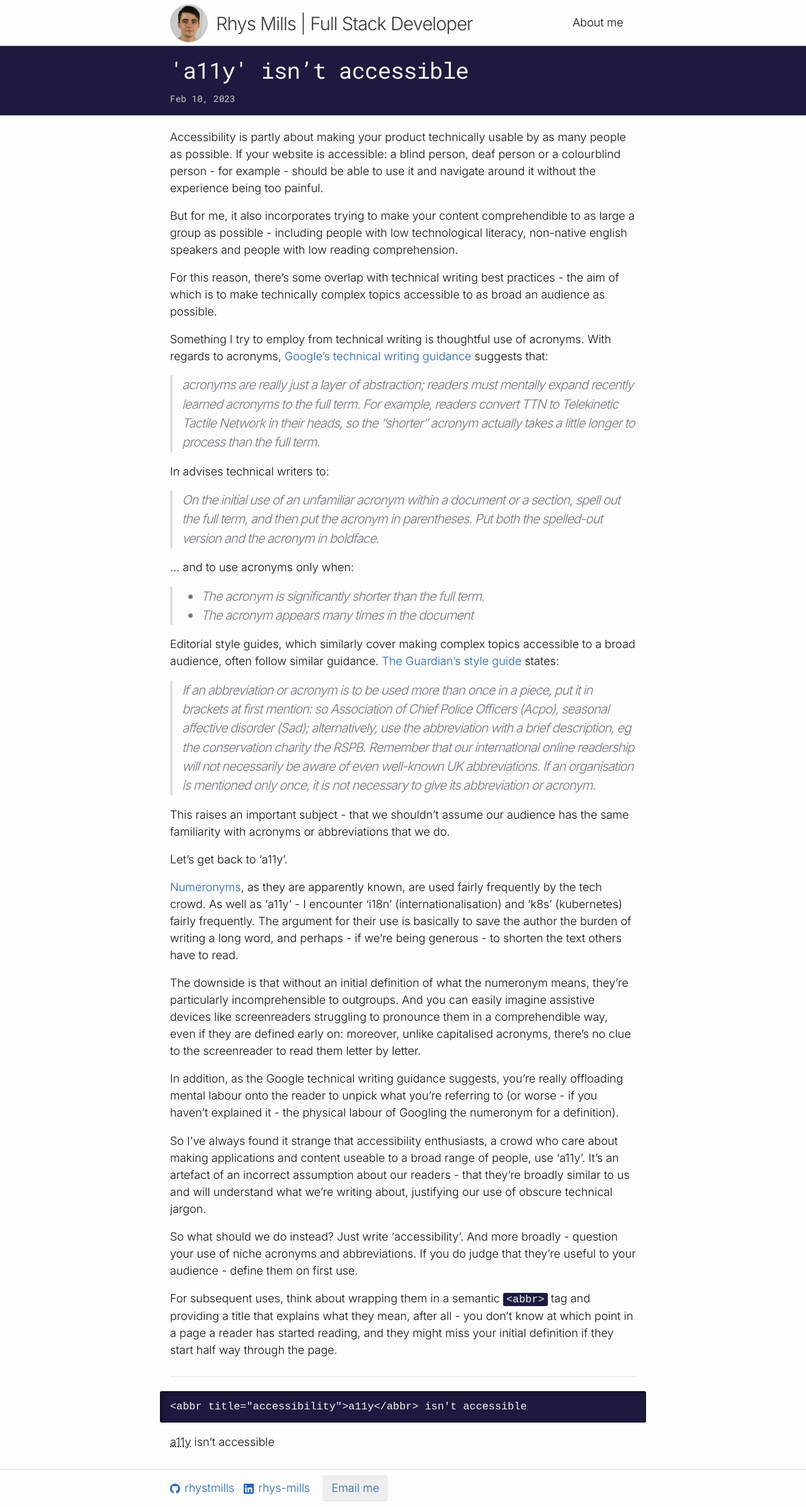
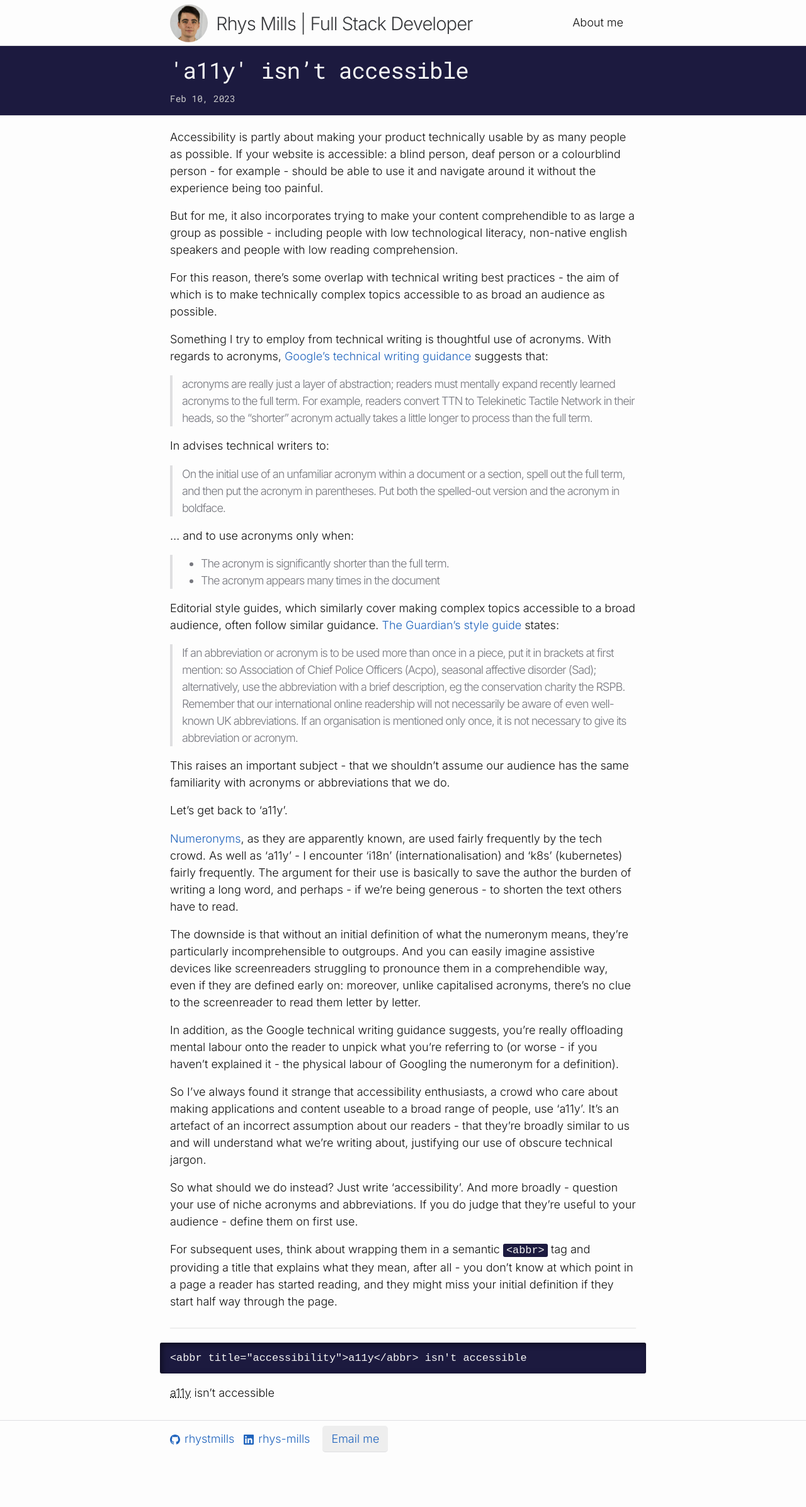
Before and after one commit to rhystmills/rhystmills.github.io, a Jekyll site: the page built from docs/_posts/2023-02-10-a11y-isnt-accessible.markdown, in a window 1280 px wide. Shown: the whole page at 63% size. Built offline with Jekyll 4.4.1, drawn with Linux system fonts in a browser that asks for light colours; after the commit the page ends 2316 px from its top, so only the background shows below that.

Commit message:
Restyle blockquotes

```diff
--- a/docs/_sass/minima/_base.scss
+++ b/docs/_sass/minima/_base.scss
@@ -158,9 +158,7 @@
   color: $grey-color;
   border-left: 4px solid $grey-color-light;
   padding-left: $spacing-unit / 2;
-  @include relative-font-size(1.125);
   letter-spacing: -1px;
-  font-style: italic;
 
   > :last-child {
     margin-bottom: 0;
```
